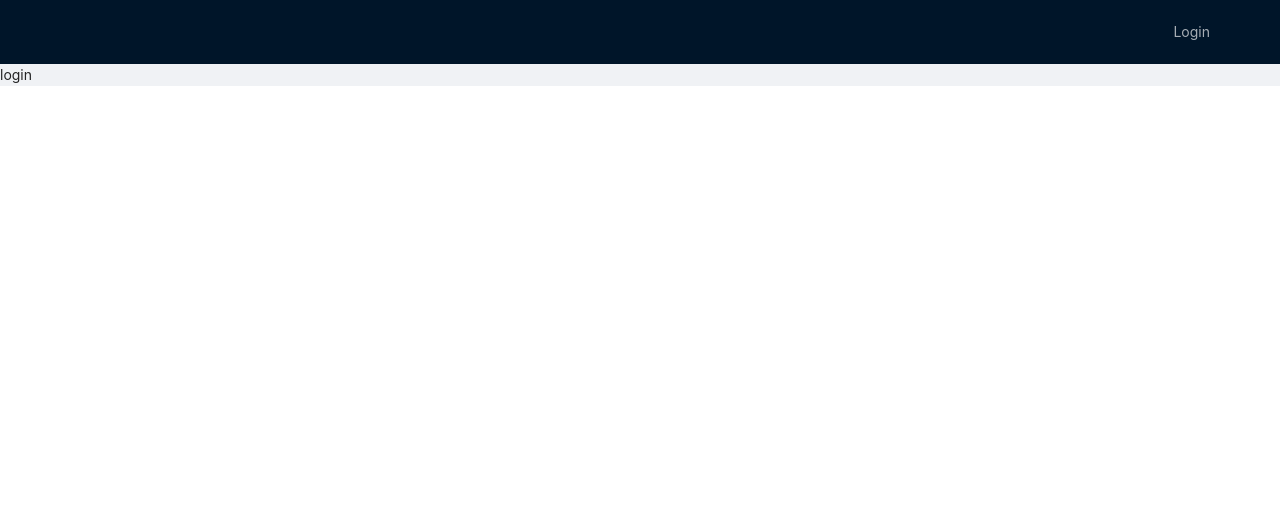
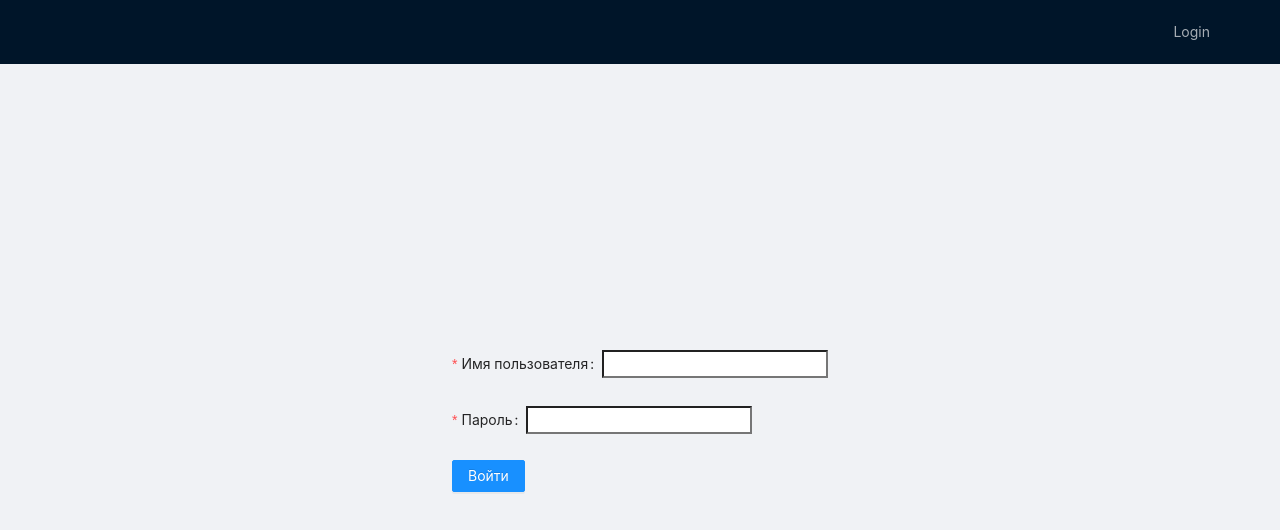
Before and after one commit to Zigomaticus/react-redux-ts-middle, a React (Create React App) app: page / in a window 1280 px wide. Shown: the top 530 px of the page. Built offline with nearby package versions, Linux system fonts and the light colour scheme.

Commit message:
add validation form

```diff
--- a/src/App.css
+++ b/src/App.css
@@ -1 +1,5 @@
 @import "~antd/dist/antd.css";
+
+.h100 {
+  height: calc(100vh - 64px);
+}
--- /dev/null
+++ b/src/components/LoginForm.tsx
@@ -0,0 +1,34 @@
+// Libraries
+import { Button, Form } from "antd";
+import Input from "rc-input";
+import React, { FC } from "react";
+// utils
+import { rules } from "../utils/rules";
+
+const LoginForm: FC = () => {
+  return (
+    <Form>
+      <Form.Item
+        label="Имя пользователя"
+        name="username"
+        rules={[rules.required("Пожалуйста введите ваше пользователя")]}
+      >
+        <Input />
+      </Form.Item>
+      <Form.Item
+        label="Пароль"
+        name="password"
+        rules={[rules.required("Пожалуйста введите пароль")]}
+      >
+        <Input />
+      </Form.Item>
+      <Form.Item>
+        <Button type="primary" htmlType="submit">
+          Войти
+        </Button>
+      </Form.Item>
+    </Form>
+  );
+};
+
+export default LoginForm;
--- a/src/pages/Login.tsx
+++ b/src/pages/Login.tsx
@@ -1,7 +1,17 @@
+// Libraries
 import React, { FC } from "react";
+import { Layout, Row } from "antd";
+// Components
+import LoginForm from "../components/LoginForm";
 
 const Login: FC = () => {
-  return <div>login</div>;
+  return (
+    <Layout>
+      <Row justify="center" align="middle" className="h100">
+        <LoginForm />
+      </Row>
+    </Layout>
+  );
 };
 
 export default Login;
--- /dev/null
+++ b/src/utils/rules.ts
@@ -0,0 +1,6 @@
+export const rules = {
+  required: (message: string) => ({
+    required: true,
+    message,
+  }),
+};
```
